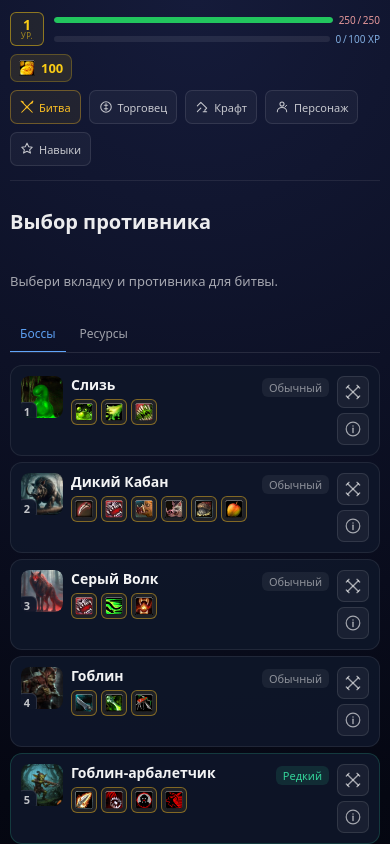
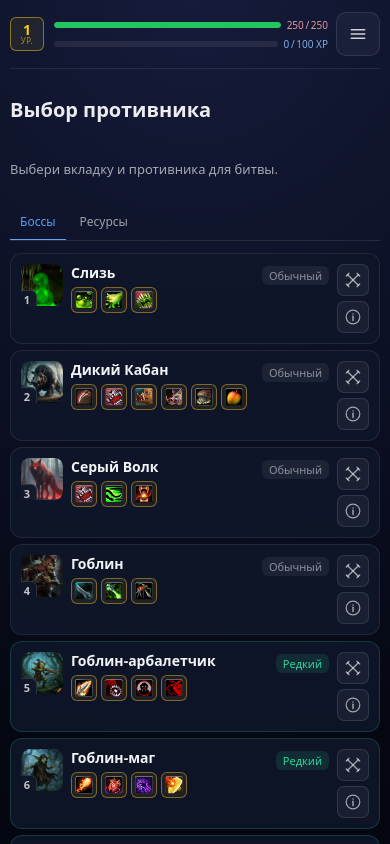
Before and after one commit to Ncomest/pve, a Vue app: page / in a window 390 px wide. Shown: the top 844 px of the page. Built offline with nearby package versions, Linux system fonts and the light colour scheme.

Commit message:
Добавлено: Бургер меню для моб устройств

```diff
--- a/src/app/App.vue
+++ b/src/app/App.vue
@@ -1,6 +1,6 @@
 <script setup lang="ts">
 import { RouterView, RouterLink, useRoute } from "vue-router";
-import { computed } from "vue";
+import { computed, ref, watch } from "vue";
 import { usePlayerProgress } from "@/features/character/model/usePlayerProgress";
 import { usePlayerHp } from "@/features/character/model/usePlayerHp";
 import { useCharacterStore } from "@/app/store/character";
@@ -19,7 +19,6 @@ const { useRealtimeHp } = usePlayerHp();
 const { currentHp, currentMaxHp, hpPct } = useRealtimeHp(getMaxHp);
 
 const isFullHp = computed(() => currentHp.value >= currentMaxHp.value);
-const gold = computed(() => characterStore.gold ?? 0);
 
 function lerpColor(
   [r1, g1, b1]: [number, number, number],
@@ -52,6 +51,16 @@ const hpBarStyle = computed(() => {
 
 const route = useRoute();
 const isBattlePage = computed(() => route.name === "battle");
+
+const menuId = "app-burger-menu";
+const isMenuOpen = ref(false);
+
+watch(
+  () => route.fullPath,
+  () => {
+    isMenuOpen.value = false;
+  },
+);
 </script>
 
 <template>
@@ -84,16 +93,7 @@ const isBattlePage = computed(() => route.name === "battle");
         </div>
       </div>
 
-      <div class="app-header__gold">
-        <img
-          src="/images/currencies/coin.png"
-          alt="Золото"
-          class="app-header__gold-icon"
-        />
-        <span class="app-header__gold-value">{{ gold }}</span>
-      </div>
-
-      <nav class="app-nav">
+      <nav class="app-nav app-nav--desktop">
         <!-- Кнопка Битва — квадратная с иконкой мечей -->
         <RouterLink to="/" class="nav-link nav-link--battle">
           <svg class="nav-link__icon" viewBox="0 0 24 24" fill="none" xmlns="http://www.w3.org/2000/svg" aria-hidden="true">
@@ -152,6 +152,95 @@ const isBattlePage = computed(() => route.name === "battle");
           <span>Навыки</span>
         </RouterLink>
       </nav>
+
+      <button
+        type="button"
+        class="app-burger"
+        :aria-expanded="isMenuOpen"
+        :aria-controls="menuId"
+        @click="isMenuOpen = !isMenuOpen"
+      >
+        <svg class="app-burger__icon" viewBox="0 0 24 24" fill="none" xmlns="http://www.w3.org/2000/svg" aria-hidden="true">
+          <path d="M4 7h16" stroke="currentColor" stroke-width="1.8" stroke-linecap="round" />
+          <path d="M4 12h16" stroke="currentColor" stroke-width="1.8" stroke-linecap="round" />
+          <path d="M4 17h16" stroke="currentColor" stroke-width="1.8" stroke-linecap="round" />
+        </svg>
+      </button>
+
+      <div v-if="isMenuOpen" :id="menuId" class="app-burger-panel">
+        <RouterLink
+          to="/"
+          class="nav-link nav-link--battle app-burger-panel__link"
+          @click="isMenuOpen = false"
+        >
+          <svg class="nav-link__icon" viewBox="0 0 24 24" fill="none" xmlns="http://www.w3.org/2000/svg" aria-hidden="true">
+            <line x1="3" y1="21" x2="10" y2="14" stroke="currentColor" stroke-width="1.8" stroke-linecap="round"/>
+            <path d="M10 14 L19 5 L22 2 L21 5 L18 6 L14 10" stroke="currentColor" stroke-width="1.8" stroke-linecap="round" stroke-linejoin="round"/>
+            <line x1="21" y1="21" x2="14" y2="14" stroke="currentColor" stroke-width="1.8" stroke-linecap="round"/>
+            <path d="M14 14 L5 5 L2 2 L5 3 L6 6 L10 10" stroke="currentColor" stroke-width="1.8" stroke-linecap="round" stroke-linejoin="round"/>
+          </svg>
+          <span>Битва</span>
+        </RouterLink>
+
+        <RouterLink
+          to="/merchant"
+          class="nav-link nav-link--merchant app-burger-panel__link"
+          @click="isMenuOpen = false"
+        >
+          <svg class="nav-link__icon" viewBox="0 0 24 24" fill="none" xmlns="http://www.w3.org/2000/svg" aria-hidden="true">
+            <circle cx="12" cy="12" r="9" stroke="currentColor" stroke-width="1.8" fill="none"/>
+            <path d="M12 6v12M9 9h6M9 15h6" stroke="currentColor" stroke-width="1.5" stroke-linecap="round"/>
+          </svg>
+          <span>Торговец</span>
+        </RouterLink>
+
+        <RouterLink
+          to="/craft"
+          class="nav-link nav-link--craft app-burger-panel__link"
+          @click="isMenuOpen = false"
+        >
+          <svg
+            class="nav-link__icon"
+            viewBox="0 0 24 24"
+            fill="none"
+            xmlns="http://www.w3.org/2000/svg"
+            aria-hidden="true"
+          >
+            <path
+              d="M4 20L10 14M7 7L10 4L20 14L17 17M4 10L7 7M14 20H20M17 17V20"
+              stroke="currentColor"
+              stroke-width="1.8"
+              stroke-linecap="round"
+              stroke-linejoin="round"
+            />
+          </svg>
+          <span>Крафт</span>
+        </RouterLink>
+
+        <RouterLink
+          to="/character"
+          class="nav-link nav-link--character app-burger-panel__link"
+          @click="isMenuOpen = false"
+        >
+          <svg class="nav-link__icon" viewBox="0 0 24 24" fill="none" xmlns="http://www.w3.org/2000/svg" aria-hidden="true">
+            <circle cx="12" cy="7" r="3.5" stroke="currentColor" stroke-width="1.8"/>
+            <path d="M4 20c0-4 3.6-7 8-7s8 3 8 7" stroke="currentColor" stroke-width="1.8" stroke-linecap="round"/>
+            <path d="M17 12l1.5-1.5M19 10l1-1" stroke="currentColor" stroke-width="1.6" stroke-linecap="round"/>
+          </svg>
+          <span>Персонаж</span>
+        </RouterLink>
+
+        <RouterLink
+          to="/skills"
+          class="nav-link nav-link--skills app-burger-panel__link"
+          @click="isMenuOpen = false"
+        >
+          <svg class="nav-link__icon" viewBox="0 0 24 24" fill="none" xmlns="http://www.w3.org/2000/svg" aria-hidden="true">
+            <path d="M12 2L9 8l-6 1 4.5 4.5L6 19l6-3 6 3-1.5-5.5L21 9l-6-1-3-6z" stroke="currentColor" stroke-width="1.8" stroke-linecap="round" stroke-linejoin="round"/>
+          </svg>
+          <span>Навыки</span>
+        </RouterLink>
+      </div>
     </header>
 
     <main class="app-main">
@@ -176,31 +265,10 @@ const isBattlePage = computed(() => route.name === "battle");
   justify-content: space-between;
   flex-wrap: wrap;
   gap: 12px;
+  position: relative;
   padding-bottom: 16px;
   border-bottom: 1px solid rgba(255, 255, 255, 0.08);
   margin-bottom: 24px;
-}
-
-.app-header__gold {
-  display: flex;
-  align-items: center;
-  gap: 6px;
-  padding: 6px 12px;
-  border-radius: 8px;
-  background: rgba(250, 204, 21, 0.1);
-  border: 1px solid rgba(250, 204, 21, 0.25);
-}
-
-.app-header__gold-icon {
-  width: 18px;
-  height: 18px;
-  color: #facc15;
-}
-
-.app-header__gold-value {
-  font-size: 15px;
-  font-weight: 600;
-  color: #facc15;
 }
 
 /* ── Статус персонажа ── */
@@ -297,6 +365,52 @@ const isBattlePage = computed(() => route.name === "battle");
   display: flex;
   flex-wrap: wrap;
   gap: 8px;
+}
+
+.app-burger {
+  display: none;
+  align-items: center;
+  justify-content: center;
+  width: 44px;
+  height: 44px;
+  border-radius: 10px;
+  background: rgba(255, 255, 255, 0.04);
+  border: 1px solid rgba(255, 255, 255, 0.1);
+  color: rgba(255, 255, 255, 0.8);
+  cursor: pointer;
+  transition: color 0.15s, background 0.15s, border-color 0.15s, box-shadow 0.15s;
+}
+
+.app-burger:hover {
+  color: #fff;
+  background: rgba(255, 255, 255, 0.1);
+  border-color: rgba(255, 255, 255, 0.22);
+  box-shadow: 0 2px 12px rgba(0, 0, 0, 0.35);
+}
+
+.app-burger__icon {
+  width: 20px;
+  height: 20px;
+}
+
+.app-burger-panel {
+  position: absolute;
+  top: calc(100% + 10px);
+  right: 0;
+  width: 240px;
+  padding: 10px;
+  border-radius: 12px;
+  background: rgba(17, 24, 39, 0.96);
+  border: 1px solid rgba(255, 255, 255, 0.12);
+  backdrop-filter: blur(6px);
+  display: flex;
+  flex-direction: column;
+  gap: 8px;
+  z-index: 50;
+}
+
+.app-burger-panel__link {
+  justify-content: flex-start;
 }
 
 .nav-link {
@@ -416,6 +530,10 @@ const isBattlePage = computed(() => route.name === "battle");
   }
 
   .app-header {
+    flex-wrap: nowrap;
+  }
+
+  .app-header {
     gap: 10px;
     padding-bottom: 12px;
     margin-bottom: 16px;
@@ -425,24 +543,17 @@ const isBattlePage = computed(() => route.name === "battle");
     width: 140px;
   }
 
-  .app-header__gold {
-    padding: 5px 10px;
+  .app-nav--desktop {
+    display: none;
   }
 
-  .app-header__gold-value {
-    font-size: 14px;
+  .app-burger {
+    display: inline-flex;
   }
 
-  .app-nav {
-    width: 100%;
-    overflow-x: auto;
-    -webkit-overflow-scrolling: touch;
-    scrollbar-width: none;
-    padding-bottom: 2px;
-  }
-
-  .app-nav::-webkit-scrollbar {
-    display: none;
+  .app-burger-panel {
+    width: calc(100vw - 24px);
+    max-width: 300px;
   }
 
   .nav-link {
@@ -460,12 +571,14 @@ const isBattlePage = computed(() => route.name === "battle");
   }
 
   .app-header {
-    align-items: stretch;
+    align-items: center;
     gap: 8px;
+    flex-wrap: nowrap;
   }
 
   .char-status {
-    width: 100%;
+    width: auto;
+    flex: 1;
   }
 
   .char-status__bars {
@@ -489,10 +602,6 @@ const isBattlePage = computed(() => route.name === "battle");
 
   .char-status__regen {
     font-size: 9px;
-  }
-
-  .app-header__gold {
-    align-self: flex-start;
   }
 
   .nav-link {
@@ -525,20 +634,6 @@ const isBattlePage = computed(() => route.name === "battle");
     height: 6px;
   }
 
-  .app-header__gold {
-    padding: 4px 8px;
-    border-radius: 7px;
-  }
-
-  .app-header__gold-icon {
-    width: 16px;
-    height: 16px;
-  }
-
-  .app-header__gold-value {
-    font-size: 13px;
-  }
-
   .nav-link {
     gap: 5px;
     padding: 0 9px;
```
